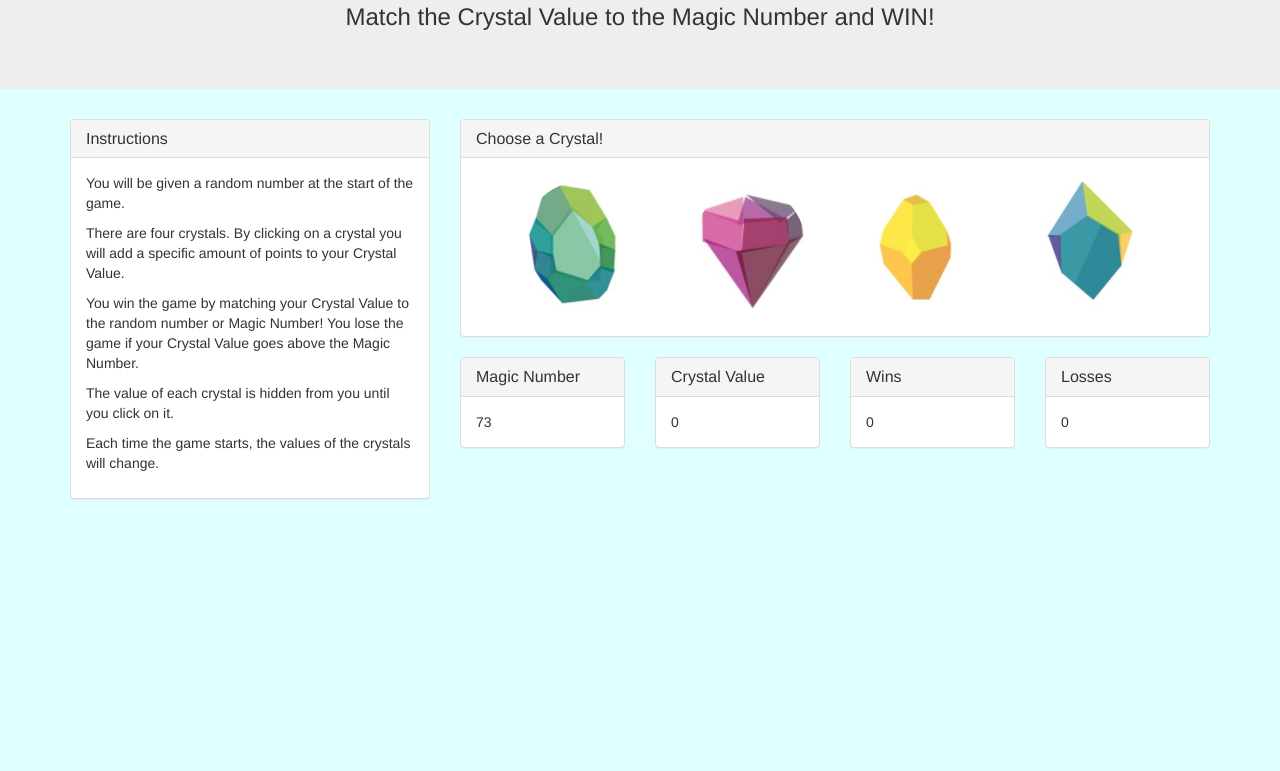
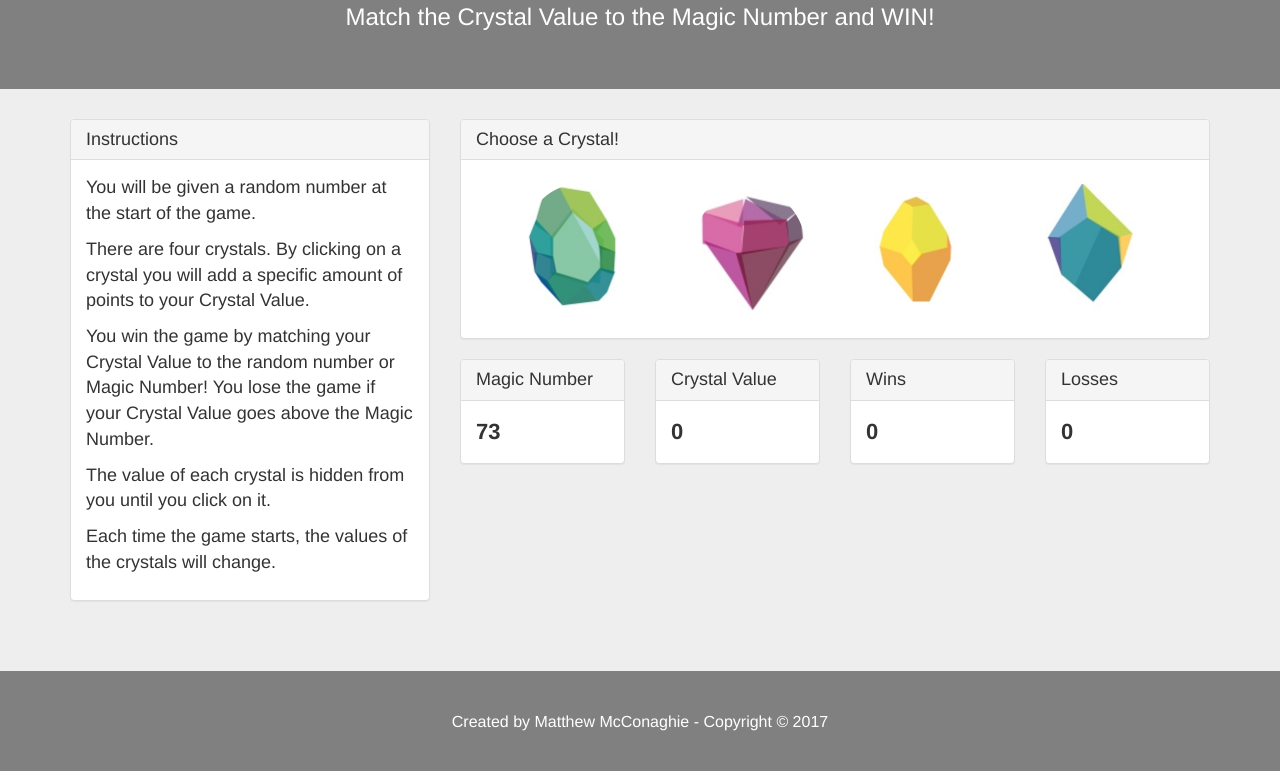
Before and after one commit to mmccon7/week-4-game, a plain HTML site: page index.html in a window 1280 px wide. Shown: the part 153-924 px from the top of the page. Before the commit the page ends 800 px from the top, so only its background shows below. Drawn offline with nearby package versions, Linux system fonts and the light colour scheme.

Commit message:
changed styles

```diff
--- a/assets/css/style.css
+++ b/assets/css/style.css
@@ -1,7 +1,11 @@
 
+.jumbotron{
+	background-color: grey;
+	color: white;
+}
 
 body {
-	background-color: #e0ffff;
+	background-color: #eeeeee;
 }
 
 .img-circle {
@@ -11,3 +15,40 @@ body {
 	padding: 8px;
 	margin-left: 38px;
 }
+
+#instructions {
+	font-size: 18px;
+}
+
+.panel-title {
+	font-size: 18px;
+}
+
+#magicNumber{
+	font-size: 22px;
+	font-weight: bold;
+}
+
+#crystalValue{
+	font-size: 22px;
+	font-weight: bold;
+}
+
+#winCount{
+	font-size: 22px;
+	font-weight: bold;
+}
+
+#lossCount{
+	font-size: 22px;
+	font-weight: bold;
+}
+
+footer{
+	background-color: grey;
+	color: white;
+	font-size: 16px;
+	height: 100px;
+	margin-top: 50px;
+	padding-top: 40px;
+}
--- a/index.html
+++ b/index.html
@@ -23,7 +23,7 @@
 		<div class="panel-heading">
 		<h2 class="panel-title">Instructions</h2>
 		</div>
-			<div class="panel-body">
+			<div id="instructions" class="panel-body">
 			<p>You will be given a random number at the start of the game.</p>
 			<p>There are four crystals. By clicking on a crystal you will add a
 			specific amount of points to your Crystal Value.</p>
@@ -98,9 +98,14 @@
         </div>
       </div>
 
-
 </div>
 </div>
+
+<footer>
+    <div class="container">
+       <p class="text-center">Created by Matthew McConaghie - Copyright &copy; 2017</p>
+    </div>
+</footer>
 
 <!-- Jquery -->
  <script type="text/javascript" src="https://cdnjs.cloudflare.com/ajax/libs/jquery/3.2.1/jquery.min.js"></script>
```
